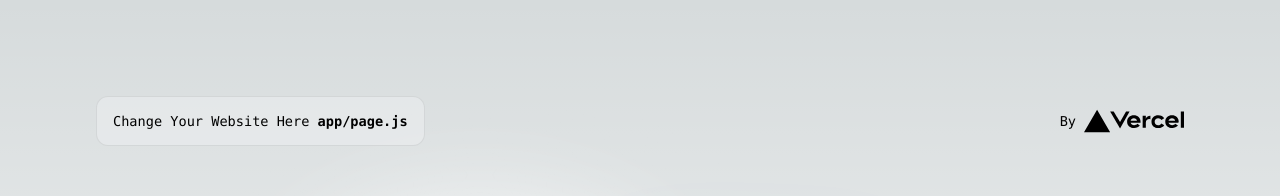
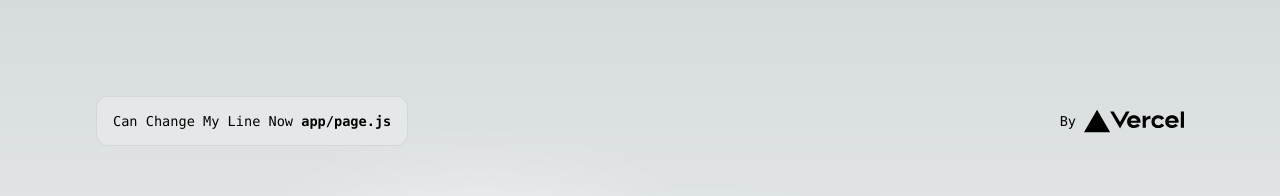
Before and after one commit to wpocoyo87/Single-Weather-Application, a Next.js app: page / in a window 1280 px wide. Shown: the top 196 px of the page. Built offline with nearby package versions, Linux system fonts and the light colour scheme.

Commit message:
I change the content

```diff
--- a/app/page.js
+++ b/app/page.js
@@ -6,7 +6,7 @@ export default function Home() {
     <main className={styles.main}>
       <div className={styles.description}>
         <p>
-          Change Your Website Here&nbsp;
+          Can Change My Line Now&nbsp;
           <code className={styles.code}>app/page.js</code>
         </p>
         <div>
```
